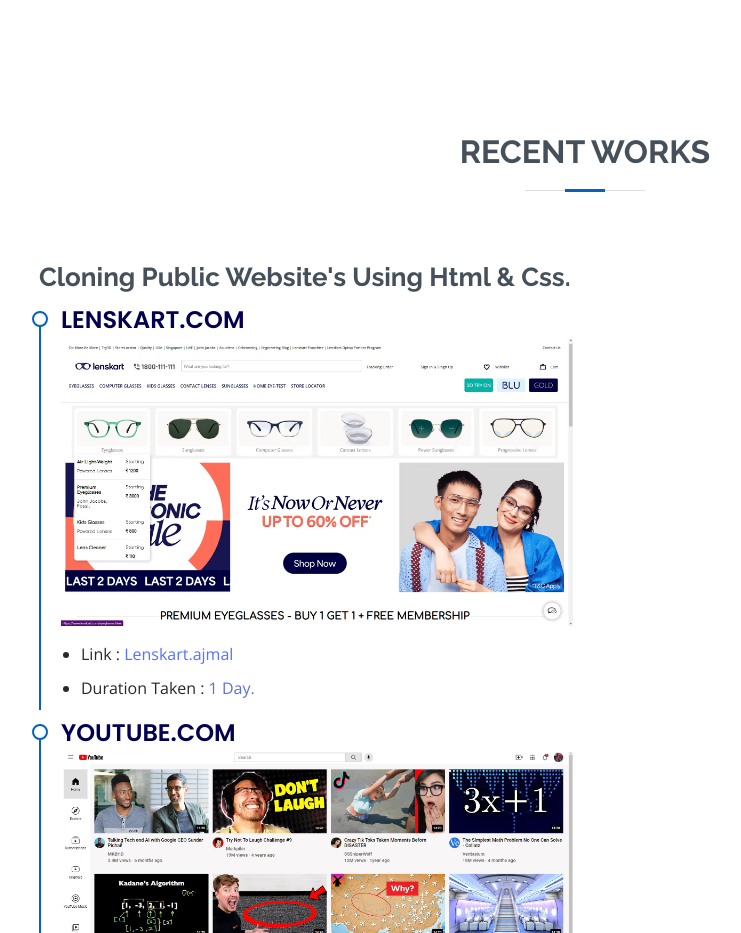
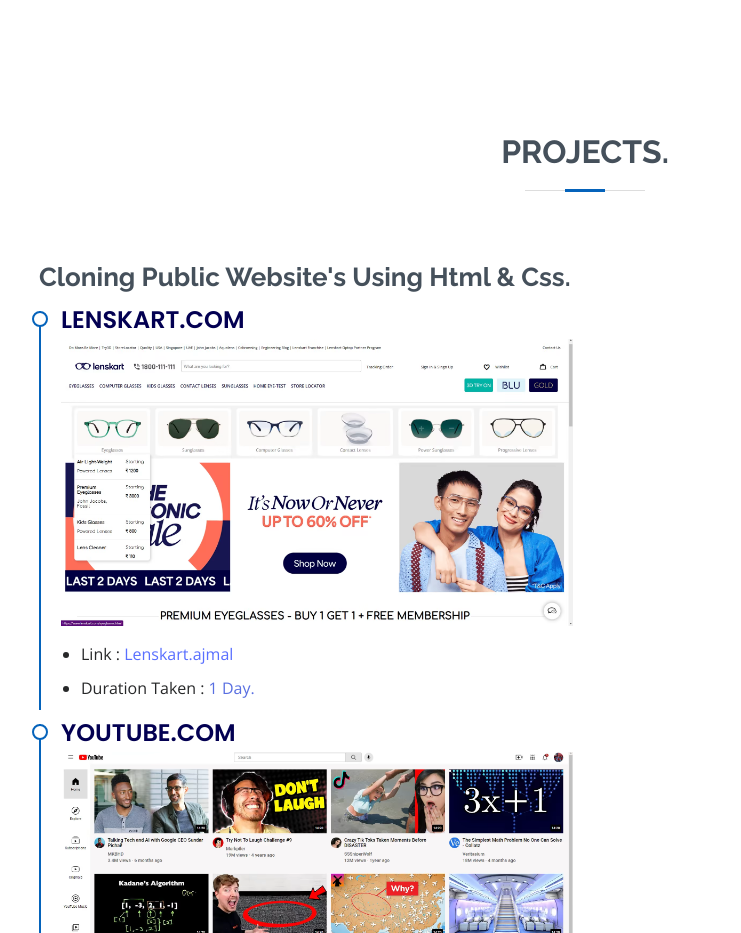
Before and after one commit to ajmal-j/Personal, a plain HTML site: page index.html in a window 1280 px wide. Shown: the part 3280-4213 px from the top of the page, without its empty margins (105-846 px from the left). Drawn offline with nearby package versions, Linux system fonts and the light colour scheme.

Commit message:
index.html

```diff
--- a/index.html
+++ b/index.html
@@ -36,7 +36,7 @@
         <li><a href="#about" class="nav-link scrollto"><i class="bi bi-person"></i> <span>About</span></a></li>
         <li><a href="#resume" class="nav-link scrollto"><i class="bi bi-file-earmark-text"></i> <span>Resume</span></a></li>
         <li><a href="#services" class="nav-link scrollto"><i class="bi bi-hdd-stack"></i> <span>Skills</span></a></li>
-        <li><a href="#services2" class="nav-link scrollto"><i class="bi bi-pc-display-horizontal"></i> <span>Works</span></a></li>
+        <li><a href="#services2" class="nav-link scrollto"><i class="bi bi-pc-display-horizontal"></i> <span>Projects</span></a></li>
         <li><a href="#contact" class="nav-link scrollto"><i class="bi bi-envelope"></i> <span>Contact</span></a></li>
       </ul>
     </nav>
@@ -222,7 +222,7 @@
       <div class="container" data-aos="fade-up">
 
         <div class="section-title">
-          <h2>Recent Works</h2>
+          <h2>Projects.</h2>
           <p></p>
         </div>
 
```
